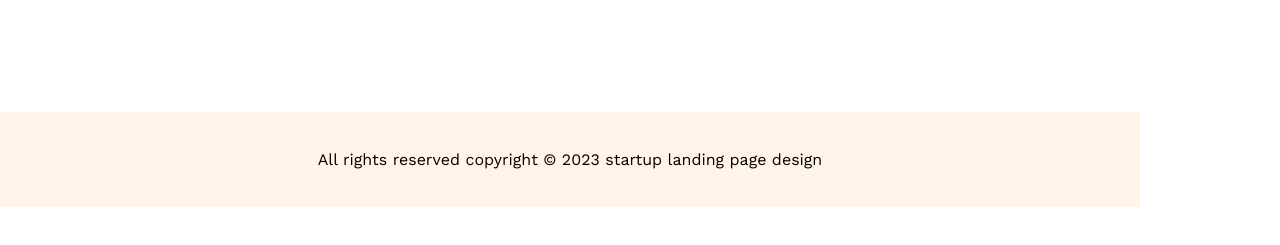
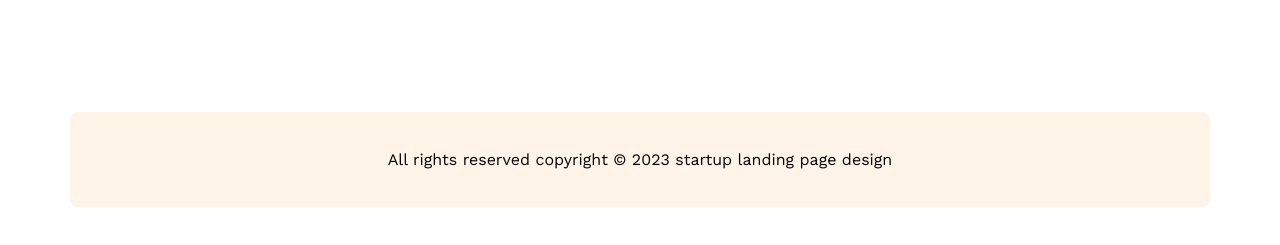
Before and after one commit to Rabbi4579/architects, a plain HTML site: page index.html in a window 1280 px wide. Shown: the part 3936-4181 px from the top of the page. Before the commit the page ends 4143 px from the top, so only its background shows below. Drawn offline with nearby package versions, Linux system fonts and the light colour scheme; a web font is replaced by a local one.

Commit message:
add something

```diff
--- a/css/styles.css
+++ b/css/styles.css
@@ -267,13 +267,17 @@ margin-bottom: 15px;
   align-items: center;
 }
 /* footer section styles */
+footer{
+  margin-bottom: 212px;
+}
 .footer-container{
   max-width: 1140px;
   width: 100%;
   background-color: #FFF4E7;
   padding: 38px 0;
   text-align: center;
-  margin-top: 130px;
+  margin:130px auto 0;
+  border-radius: 8px;
 
 }
 .footer-content{
```
